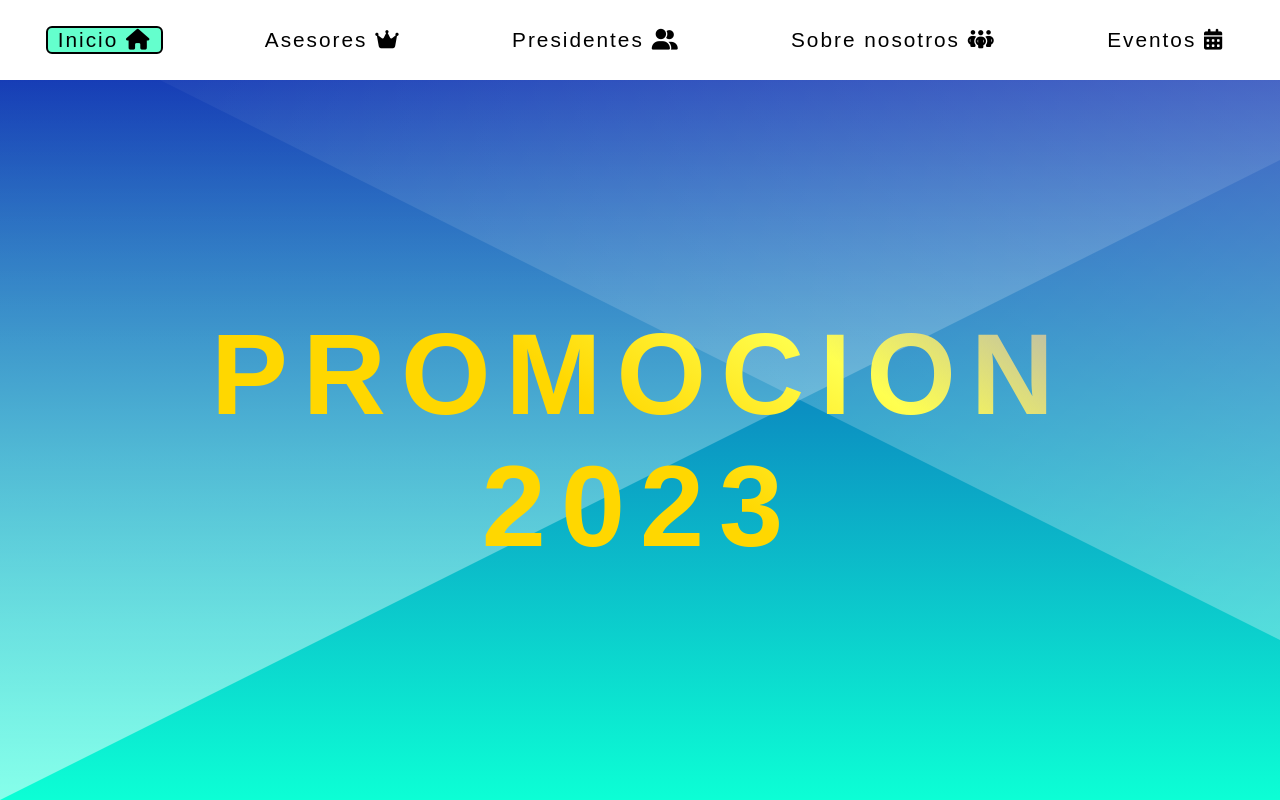
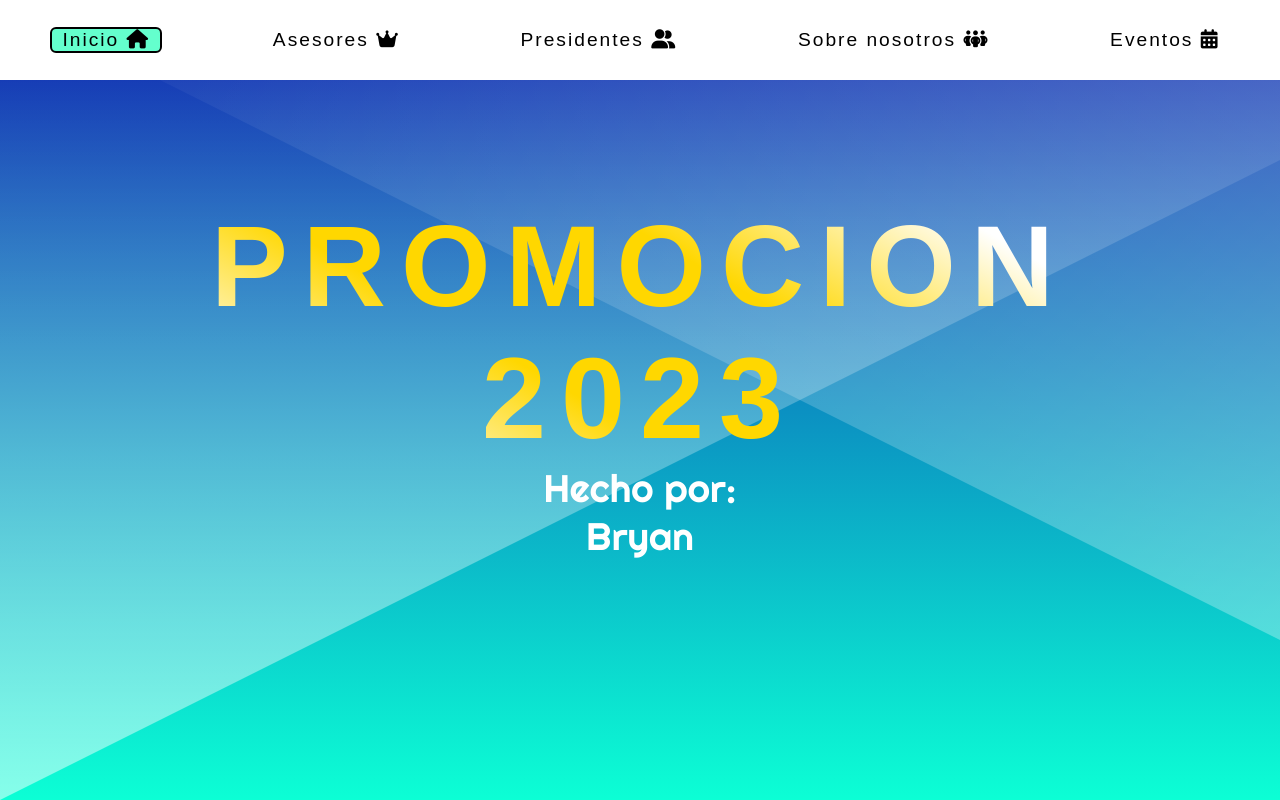
Before and after one commit to BiMq0/Promocion, a plain HTML site: page index.html in a window 1280 px wide. Drawn offline with Linux system fonts and the light colour scheme; a web font is replaced by a local one.

Commit message:
Add files via upload

```diff
--- a/Inicio.css
+++ b/Inicio.css
@@ -33,16 +33,17 @@ li a{
     text-decoration: none;
     letter-spacing: 2px;
     color: rgb(0,0,0);
-    font-size: 1.3em;
+    font-size: 1.5vw;
     transition-duration: 0.3s;
 }
 
 li a:hover{
-    font-size: 4vh;
+    font-size: 1.8vw;
     color: rgb(70,90,180);
 }
 
 .index__main{
+    flex-direction: column;
     display: flex;
     height: 90vh;
     background-color: #0A1CAE;
@@ -50,17 +51,36 @@ li a:hover{
     background-attachment: fixed;
     background-size: cover;
     text-align: center;
-    align-items: flex-start;
 }
 
 .promo__index{
+    background: linear-gradient(30deg,white,white, gold, gold, white,white);
     letter-spacing: 15px;
-    background: linear-gradient(35deg,gold, gold, gold, rgb(255,255,80), rgb(180,180,180));
-    margin: auto;
+    margin-top: 15vh;
+    font-size: 9vw;
+    -webkit-background-clip: text;
+    -webkit-text-fill-color: transparent;
+}
+
+.by{
+    color: white ;
+    font-family: 'Righteous', cursive;
+    font-size: 3vw;
+}
+
+.by a{
+    border-radius: 10px;
+    transition-duration: .4s;
+    text-decoration: none;
     color: white;
-    font-size: 9vw;
-    -webkit-text-fill-color: transparent;
-    -webkit-background-clip: text;
+    font-family: 'Righteous', cursive;
+}
+
+.by a:hover{
+    color: rgb(200,0,0);
+    font-size: 3.2vw;
+    padding: 0 10px;
+    box-shadow: 0 0 15px rgb(255,0,0);
 }
 
 .nav__button__container i{
@@ -70,11 +90,17 @@ li a:hover{
 
 @media screen and (max-width:550px){
     .promo__index{
+        margin-top: 35vh;
         font-size: 13vw;
         letter-spacing: 2px;
     }
 
+    .by{
+        font-size: 6vw;
+    }
+
     .index__main{
+        display: flex;
         height: 100vh;
     }
 
@@ -122,4 +148,8 @@ li a:hover{
         color: crimson;
         font-size: 4vw;
     }
+    .yo{
+        margin: 0;
+        font-size: 6vw;
+    }
 }
--- a/amongus.css
+++ b/amongus.css
@@ -36,12 +36,12 @@ li a{
     text-decoration: none;
     letter-spacing: 2px;
     color: rgb(0,0,0);
-    font-size: 1.3em;
+    font-size: 1.5vw;
     transition-duration: 0.3s;
 }
 
 li a:hover{
-    font-size: 1.5em;
+    font-size: 1.8vw;
     color: rgb(70,90,180);
 }
 
--- a/asesores.css
+++ b/asesores.css
@@ -38,12 +38,12 @@ li a{
     text-decoration: none;
     letter-spacing: 2px;
     color: rgb(0,0,0);
-    font-size: 1.3em;
+    font-size: 1.5vw;
     transition-duration: 0.3s;
 }
 
 li a:hover{
-    font-size: 1.5em;
+    font-size: 1.8vw;
     color: rgb(70,90,180);
 }
 
@@ -74,8 +74,8 @@ li a:hover{
 
 img{
     margin: auto;
-    height: 10rem;
-    width: 10rem;
+    height: 27vh;
+    width: 13vw;
 }
 
 .asesor1__container{
@@ -85,7 +85,7 @@ img{
 
 .asesor1{
     margin: auto;
-    font-size: 4vh;
+    font-size: 3vw;
     font-family: 'Righteous', cursive;
     text-shadow: 0 0 10px rgb(0,140,0);
 }
@@ -110,7 +110,7 @@ img{
     font-size: 4vh;
     margin: auto;
     color: white;
-    font-size: 1.6em;
+    font-size: 3vw;
     text-shadow: 0 0 10px rgb(0,140,0);
     font-family: 'Righteous', cursive;
 }
--- a/index.html
+++ b/index.html
@@ -1,6 +1,7 @@
 <!DOCTYPE html>
 <html>
     <head>
+        <meta name="author" content="Bryan Mamani">
         <meta charset="utf-8">
         <meta http-equiv='X-UA-Compatible' content='IE=edge'>
         <title>PROMOCION 2023</title>
@@ -8,6 +9,7 @@
         <link rel="icon" href="capibara.ico">
         <link rel="stylesheet" href="Inicio.css" type="text/css">
         <link rel="preconnect" href="https://fonts.googleapis.com">
+        <link href="https://fonts.googleapis.com/css2?family=Righteous&display=swap" rel="stylesheet">
         <link href="https://fonts.googleapis.com/css2?family=Edu+VIC+WA+NT+Beginner&display=swap" rel="stylesheet">
         <script src="https://kit.fontawesome.com/0c1da759b5.js" crossorigin="anonymous"></script>
     </head>
@@ -28,6 +30,7 @@
         </header>
         <div class="index__main">
             <span class="promo__index"><b>PROMOCION</b><br><b>2023</b></span>
+            <span class="by">Hecho por:<br><a href="">Bryan</a></span>
         </div>
     </body>
 </html>
--- a/presidentes.css
+++ b/presidentes.css
@@ -37,19 +37,14 @@ ul{
 li a{
     padding: 10px;
     text-decoration: none;
-}
-
-li a{
-    font-family: 'Fira Sans', sans-serif;
-    text-decoration: none;
     letter-spacing: 2px;
     color: rgb(0,0,0);
-    font-size: 3.5vh;
+    font-size: 1.5vw;
     transition-duration: 0.3s;
 }
 
 li a:hover{
-    font-size: 1.5em;
+    font-size: 1.8vw;
     color: rgb(70,90,180);
 }
 
```
